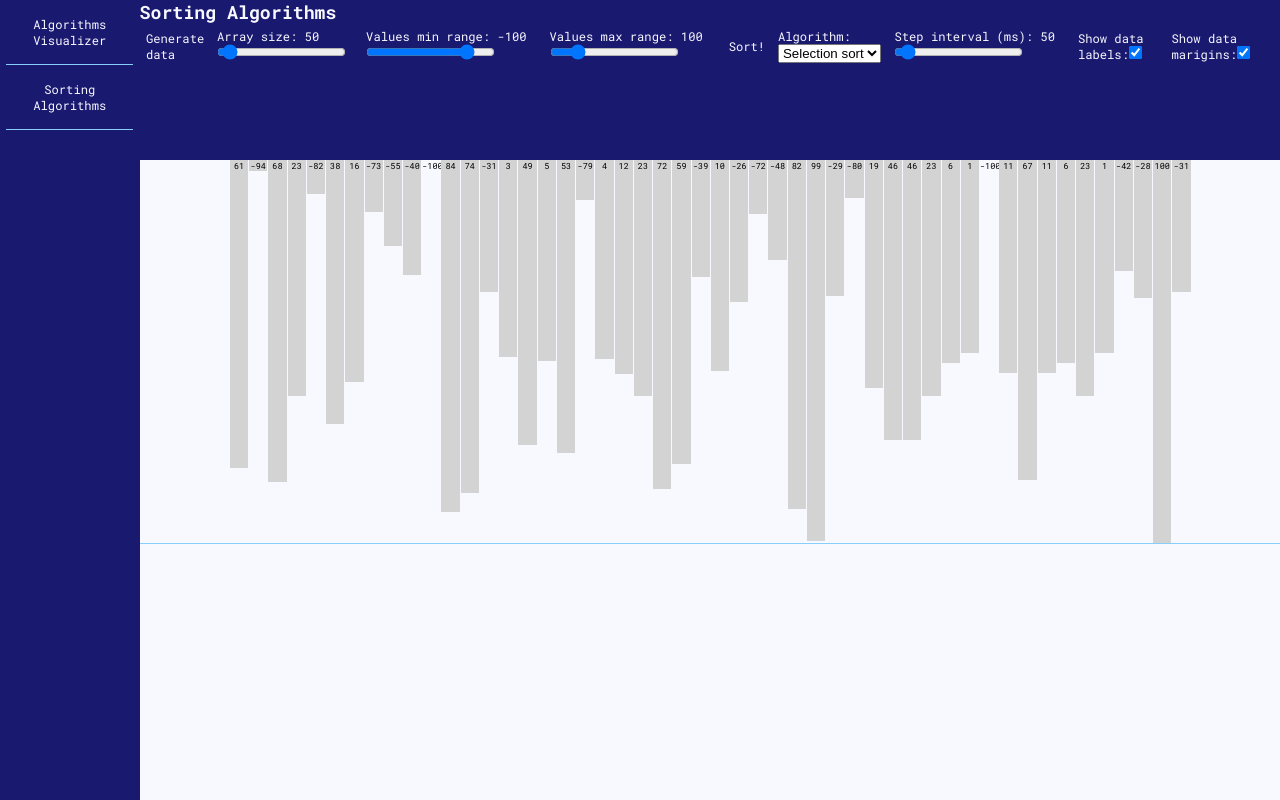
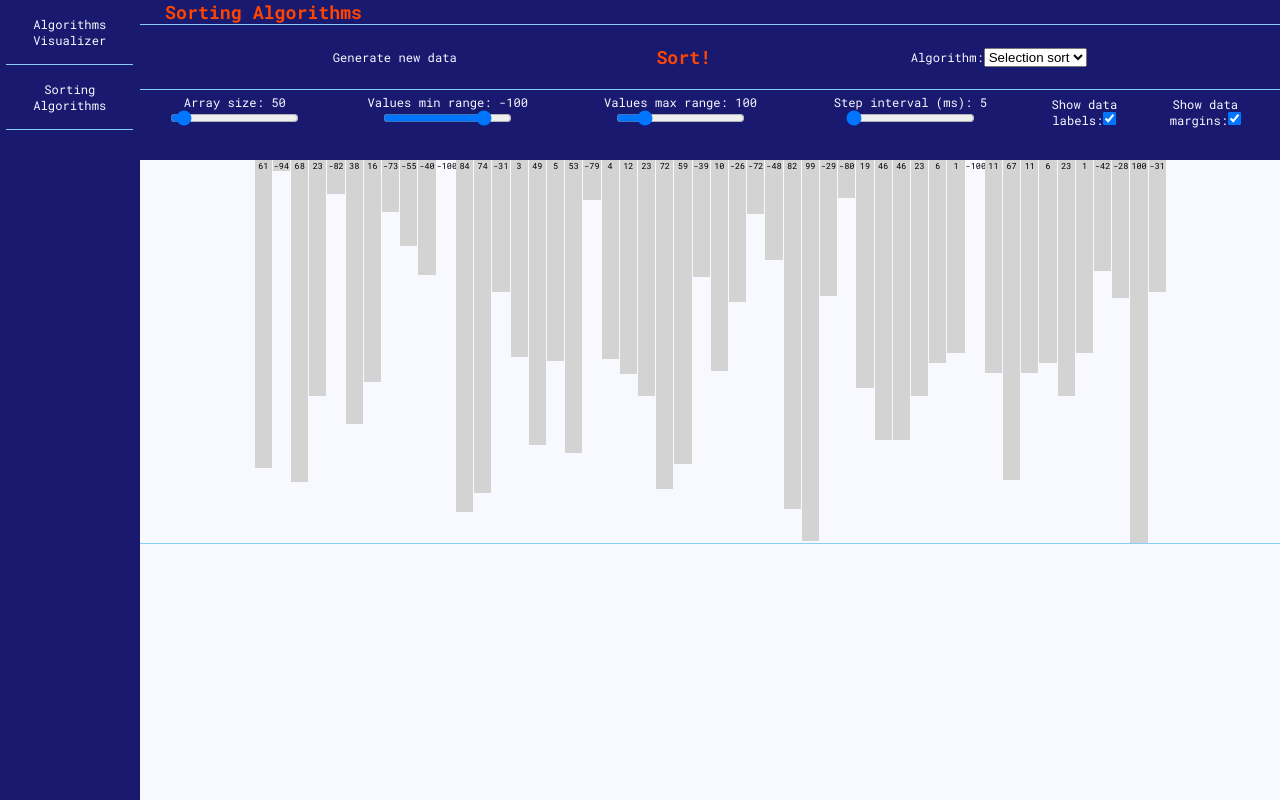
Before and after one commit to mskwarczek/algorithms-visualizer, a React (Create React App) app: page /sort in a window 1280 px wide. Built offline with nearby package versions, Linux system fonts and the light colour scheme.

Commit message:
Improve toolbar layout and fix minor bugs

```diff
--- a/src/SortModule/SortContainer.js
+++ b/src/SortModule/SortContainer.js
@@ -14,11 +14,11 @@ const SortContainer = () => {
   };
   const initialSortParams = {
     type: 'selectionSort',
-    interval: 50,
+    interval: 5,
   }
   const initialDisplayParams = {
     chartMargins: true,
-    dataMarigins: 'true', // 'true', 'false', 'true disabled', 'false disabled'
+    dataMargins: 'true', // 'true', 'false', 'true disabled', 'false disabled'
     dataLabels: 'true', // 'true', 'false', 'true disabled', 'false disabled'
   };
 
@@ -40,29 +40,29 @@ const SortContainer = () => {
     if (dataParams.size > 400) {
       setDisplayParams({
         ...displayParams,
-        chartMarigins: false,
-        dataMarigins: `${displayParams.dataMarigins.split(' ')[0]} disabled`,
+        chartMargins: false,
+        dataMargins: `${displayParams.dataMargins.split(' ')[0]} disabled`,
         dataLabels: `${displayParams.dataLabels.split(' ')[0]} disabled`,
       });
     } else if (dataParams.size > 80) {
       setDisplayParams({
         ...displayParams,
-        chartMarigins: false,
-        dataMarigins: displayParams.dataMarigins.includes('true') ? 'true' : 'false',
+        chartMargins: false,
+        dataMargins: displayParams.dataMargins.includes('true') ? 'true' : 'false',
         dataLabels: `${displayParams.dataLabels.split(' ')[0]} disabled`,
       });
     } else if (dataParams.size > 50) {
       setDisplayParams({
         ...displayParams,
-        chartMarigins: false,
-        dataMarigins: displayParams.dataMarigins.includes('true') ? 'true' : 'false',
+        chartMargins: false,
+        dataMargins: displayParams.dataMargins.includes('true') ? 'true' : 'false',
         dataLabels: displayParams.dataLabels.includes('true') ? 'true' : 'false',
       });
     } else {
       setDisplayParams({
         ...displayParams,
-        chartMarigins: true,
-        dataMarigins: displayParams.dataMarigins.includes('true') ? 'true' : 'false',
+        chartMargins: true,
+        dataMargins: displayParams.dataMargins.includes('true') ? 'true' : 'false',
         dataLabels: displayParams.dataLabels.includes('true') ? 'true' : 'false',
       });
     };
@@ -129,13 +129,32 @@ const SortContainer = () => {
     finish(false);
   };
 
+  console.log(displayParams);
+
   return (
     <div className='moduleContainer'>
       <Toolbar
         title='Sorting Algorithms'
-      >
-        {!hasStarted && <p onClick={generateData}>Generate data</p>}
-        {!hasStarted &&
+        box_1={
+          [
+            !hasStarted &&
+              <p onClick={generateData}>Generate new data</p>,
+            !hasStarted && data.length > 0 &&
+              <p onClick={runAlgorithm} className='callToAction'>Sort!</p>,
+            !hasStarted && data.length > 0 &&
+              <div>
+                <label>Algorithm:</label>
+                <select value={sortParams.type} onChange={event => setSortParams({ ...sortParams, type: event.target.value })}>
+                  <option value='selectionSort'>Selection sort</option>
+                  <option value="bubbleSort">Bubble sort</option>
+                  <option value="quickSort">Quick sort</option>
+                </select>
+              </div>,
+          ]
+        }
+        box_2={
+          [
+            !hasStarted &&
               <div>
                 <label>Array size: {dataParams.size}</label>
                 <input
@@ -146,8 +165,8 @@ const SortContainer = () => {
                   value={dataParams.size}
                   onChange={event => setDataParams({ ...dataParams, size: parseInt(event.target.value) })}
                 />
-        </div>}
-        {!hasStarted &&
+              </div>,
+            !hasStarted &&
               <div>
                 <label>Values min range: {dataParams.min}</label>
                 <input
@@ -158,8 +177,8 @@ const SortContainer = () => {
                   value={dataParams.min}
                   onChange={event => setDataParams({ ...dataParams, min: parseInt(event.target.value) })}
                 />
-        </div>}
-        {!hasStarted &&
+              </div>,
+            !hasStarted &&
               <div>
                 <label>Values max range: {dataParams.max}</label>
                 <input
@@ -170,18 +189,8 @@ const SortContainer = () => {
                   value={dataParams.max}
                   onChange={event => setDataParams({ ...dataParams, max: parseInt(event.target.value) })}
                 />
-        </div>}
-        {!hasStarted && data.length > 0 && <p onClick={runAlgorithm}>Sort!</p>}
-        {!hasStarted && data.length > 0 &&
-        <div>
-          <label>Algorithm:</label>
-          <select value={sortParams.type} onChange={event => setSortParams({ ...sortParams, type: event.target.value })}>
-            <option value='selectionSort'>Selection sort</option>
-            <option value="bubbleSort">Bubble sort</option>
-            <option value="quickSort">Quick sort</option>
-          </select>
-        </div>}
-        {!hasStarted && data.length > 0 &&
+              </div>,
+            !hasStarted && data.length > 0 &&
               <div>
                 <label>Step interval (ms): {sortParams.interval}</label>
                 <input
@@ -192,8 +201,8 @@ const SortContainer = () => {
                   value={sortParams.interval}
                   onChange={event => setSortParams({ ...sortParams, interval: parseInt(event.target.value) })}
                 />
-        </div>}
-        {!hasStarted && data.length > 0 &&
+              </div>,
+            !hasStarted && data.length > 0 &&
               <div>
                 <label>Show data labels:</label>
                 <input
@@ -203,19 +212,22 @@ const SortContainer = () => {
                   onChange={event => setDisplayParams({ ...displayParams, dataLabels: event.target.checked ? 'true' : 'false' })}
                   disabled={displayParams.dataLabels.includes('disabled')}
                 />
-        </div>}
-        {!hasStarted && data.length > 0 &&
+              </div>,
+            !hasStarted && data.length > 0 &&
               <div>
-          <label>Show data marigins:</label>
+                <label>Show data margins:</label>
                 <input
                   type='checkbox'
-            name={'dataMarigins'}
-            checked={displayParams.dataMarigins === 'true'}
-            onChange={event => setDisplayParams({ ...displayParams, dataMarigins: event.target.checked ? 'true' : 'false' })}
-            disabled={displayParams.dataMarigins.includes('disabled')}
+                  name={'dataMargins'}
+                  checked={displayParams.dataMargins === 'true'}
+                  onChange={event => setDisplayParams({ ...displayParams, dataMargins: event.target.checked ? 'true' : 'false' })}
+                  disabled={displayParams.dataMargins.includes('disabled')}
                 />
-        </div>}
-        {hasFinished && <p onClick={resetSettings}>Reset chart</p>}
+              </div>,
+            hasFinished && <p onClick={resetSettings}>Reset all</p>,
+          ]
+        }
+      >
       </Toolbar>
       {renderChart()}
     </div>
--- a/src/SortModule/components/Chart.js
+++ b/src/SortModule/components/Chart.js
@@ -8,14 +8,19 @@ const Chart = ({
 }) => {
 
   return (
-    <div className='sortContainer__chart'>
+    <div
+      className='sortContainer__chart'
+      style={{
+        padding: `0 ${displayParams.chartMargins === true ? 10 : 1}%`,
+      }}
+    >
       {data.length > 0 && data.map((elem, index) =>
         <div
           key={index}
           style={{
             height: (elem - dataParams.min) / (dataParams.max - dataParams.min) * 100 + '%',
-            width: (displayParams.chartMarigins === true ? 80 : 95) / dataParams.size + '%',
-            marginLeft: displayParams.dataMarigins === 'true' ? '1px' : '0',
+            width: 100 / dataParams.size + '%',
+            marginLeft: displayParams.dataMargins === 'true' ? '1px' : '0',
             textAlign: 'center',
             [dataBackground.type]: dataBackground.values[index],
           }}
--- a/src/common/Toolbar.js
+++ b/src/common/Toolbar.js
@@ -1,20 +1,31 @@
 import React from 'react';
 
-const Toolbar = ({ title, children }) => {
+const Toolbar = ({ title, box_1, box_2 }) => {
 
   return (
     <div className='toolbar'>
       <h2>{title}</h2>
-      <div className='toolbar__options'>
-        {children.map((elem, index) =>
+      <div className='toolbar__box main'>
+        {box_1.map((elem, index) =>
           <div
-            key={index}
+            key={`1_${index}`}
             className='toolbar__button'
           >
             {elem}
           </div>
         )}
       </div>
+      { box_2 && box_2.length > 0 && !box_2.every(elem => elem === false) &&
+        <div className='toolbar__box'>
+          {box_2.map((elem, index) =>
+            <div
+              key={`2_${index}`}
+              className='toolbar__button'
+            >
+              {elem}
+            </div>
+          )}
+        </div> }
     </div>
   );
 };
--- a/src/common/index.scss
+++ b/src/common/index.scss
@@ -76,16 +76,41 @@ body {
   color: $color-text-light;
   height: 20vh;
 
-  &__options {
+  h2 {
+    padding-left: 2vw;
+    color: $color-cta;
+  }
+
+  &__box {
     display: flex;
     flex-flow: row nowrap;
     justify-content: space-evenly;
     align-items: center;
+    border-top: 1px solid $color-separator;
+
+    &.main {
+      padding: 2vh 0;
+    }
   }
 
   &__button {
     padding: .5vh 0.5vw;
     cursor: pointer;
+    text-align: center;
+
+    &:hover {
+      color: $color-cta;
+    }
+  }
+
+  .callToAction {
+    font-size: 1.5em;
+    font-weight: bold;
+    color: $color-cta;
+
+    &:hover {
+      color: $color-active;
+    }
   }
 }
 
```
Lines whose indentation alone changed are shown as unchanged.
